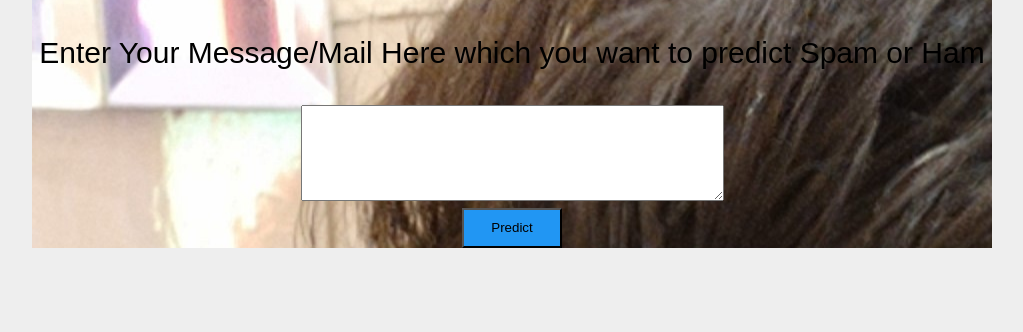
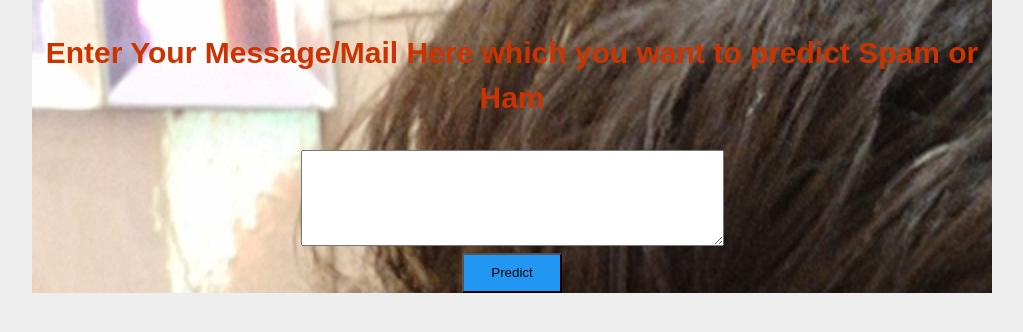
Before and after one commit to iamranjan/spam_classifier_Flask, a Flask app: page / in a window 1280 px wide. Shown: the part 156-488 px from the top of the page, without its empty margins (128-1151 px from the left). Run offline with Flask 2, Linux system fonts and the light colour scheme; parts of the project's set-up code (start-up, migrations or seed data) failed here and were passed over.

Commit message:
Update styles.css

```diff
--- a/static/styles.css
+++ b/static/styles.css
@@ -10,7 +10,7 @@ header{ background:#000000;	border-bottom:#448AFF 10px solid;height:120px; width
 .main-header{ text-align:center;background-color: blue;	height:100px;width:100%;margin:0px;	}
 form { text-align:center;  }
 #brandname{ font-size:30px;	text-align:center; 	color: #fff;}
-p{font-size:30px;	text-align:center; 	color: #00000;}
+p{font-size:30px;	text-align:center; color: #cc3300; font-weight:bolder}
 header h2{ 	text-align:center; 	font-size:30px;	color:#fff;}
 .btn-info {background-color: #2196F3;	height:40px; 	width:100px;} /* Blue */
 .btn-info:hover {background: #0b7dda; }
```
